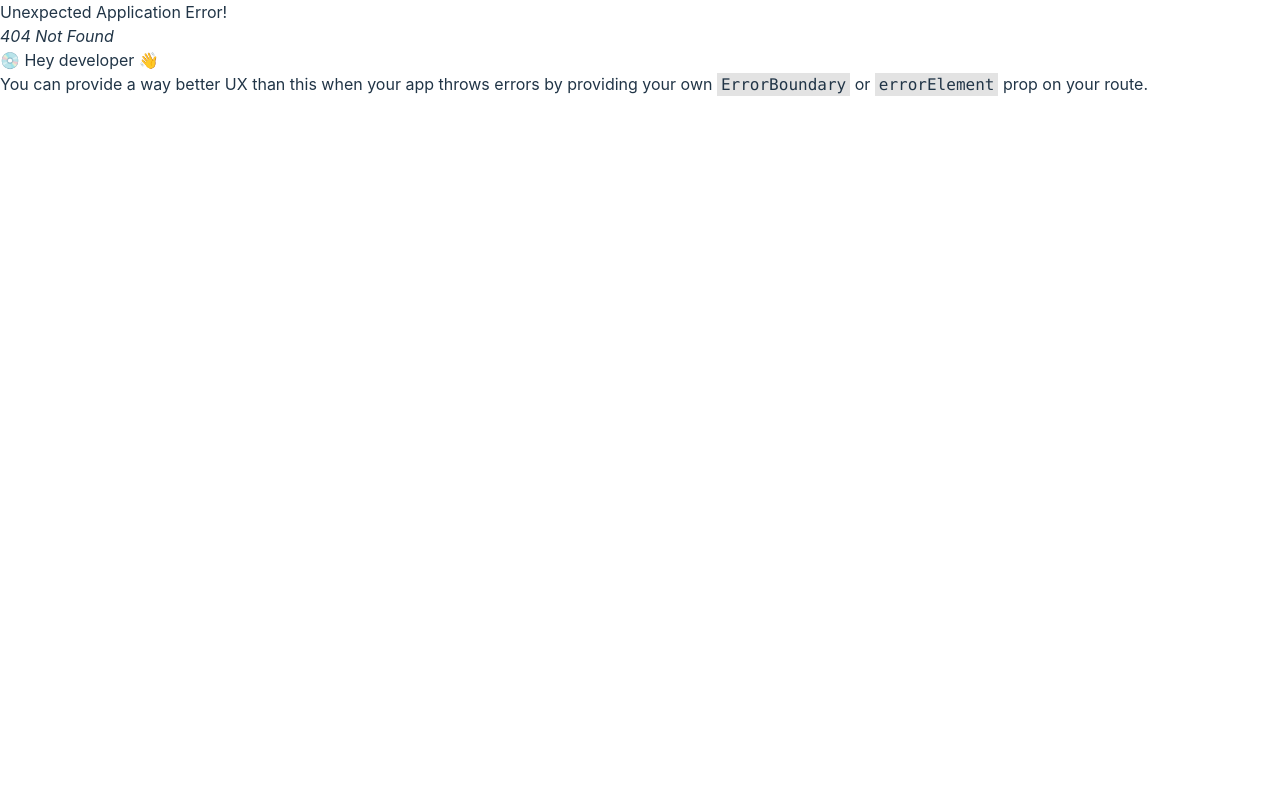
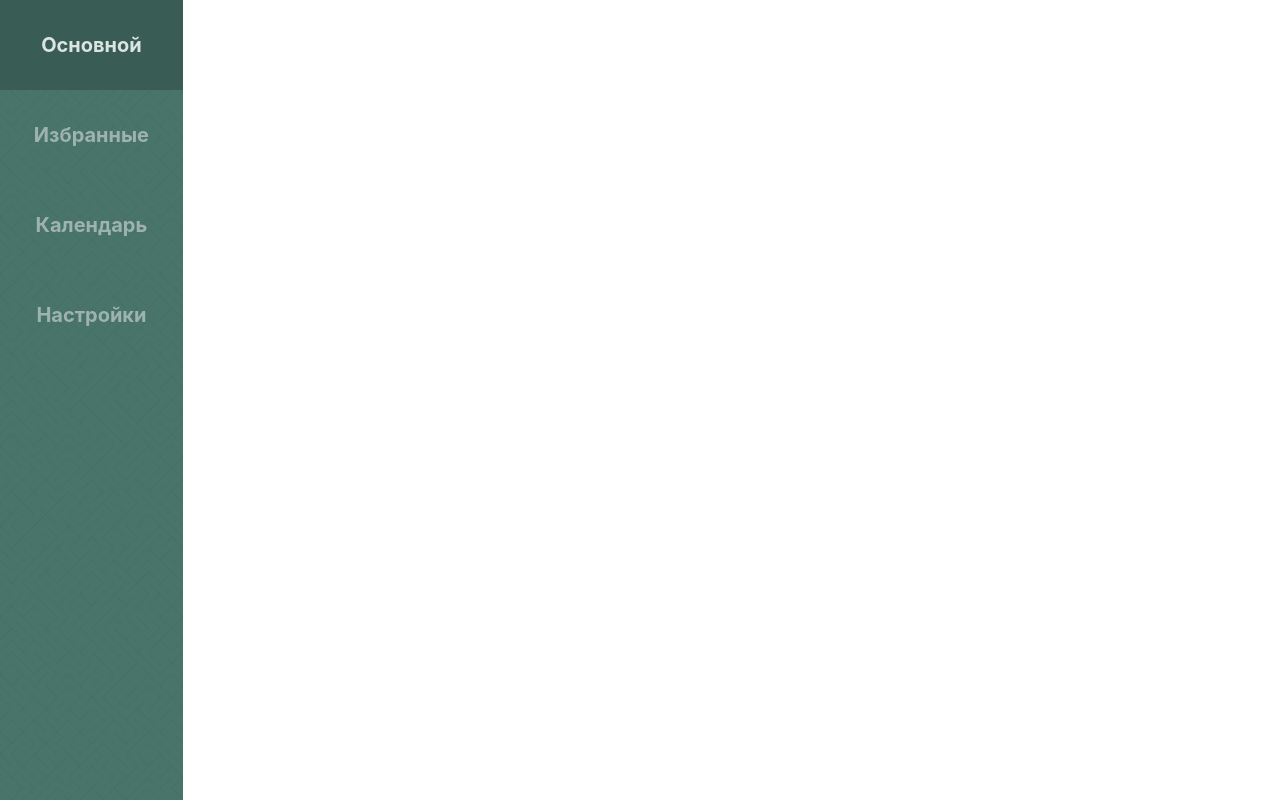
Before and after one commit to Romiono/todo-react-ts, a React (Vite) app: page /favorite in a window 1280 px wide. Before the commit this address had no page. Built offline with nearby package versions, Linux system fonts and the light colour scheme.

Commit message:
confirm setting up routing

```diff
--- /dev/null
+++ b/src/components/Aplication/Calender.tsx
@@ -0,0 +1,10 @@
+
+const Calender = () => {
+    return (
+        <div>
+
+        </div>
+    );
+};
+
+export default Calender;
--- /dev/null
+++ b/src/components/Aplication/Favorite.tsx
@@ -0,0 +1,10 @@
+
+const Favorite = () => {
+    return (
+        <div>
+
+        </div>
+    );
+};
+
+export default Favorite;
--- /dev/null
+++ b/src/components/Aplication/Settings.tsx
@@ -0,0 +1,10 @@
+
+const Settings = () => {
+    return (
+        <div>
+
+        </div>
+    );
+};
+
+export default Settings;
--- a/src/components/navbar/NavBar.tsx
+++ b/src/components/navbar/NavBar.tsx
@@ -8,10 +8,10 @@ const NavBar: React.FC = () => {
             <nav className={`${classes.nav} w-2/12`}>
                 <ul className={classes.navList}>
                     <li>
-                        <Link to={'/'}>Основной</Link>
+                        <Link to={'/main'}>Основной</Link>
                     </li>
                     <li>
-                        <Link to={'/main'}>Избранные</Link>
+                        <Link to={'/favorite'}>Избранные</Link>
                     </li>
                     <li>
                         <Link to={'/calender'}>Календарь</Link>
```
Also changed, not shown: src/App.tsx (+15 -0 lines).
